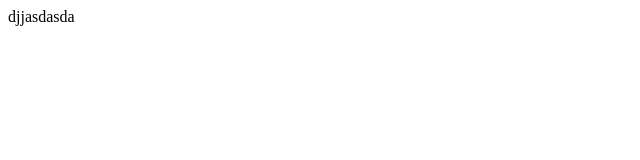
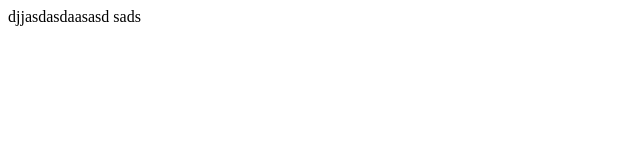
Before and after one commit to kourosa/o, a website: page index.html in a window 1280 px wide. Shown: the full height of the page, 0-640 px from the left. Drawn offline with Linux system fonts and the light colour scheme.

Commit message:
usingconcole

```diff
--- a/index.html
+++ b/index.html
@@ -7,5 +7,5 @@
     <title>Document</title>
   </head>
   <body></body>
-  djjasdasda
+  djjasdasdaasasd sads
 </html>
```
Also changed, not shown: mybra.html (+1 -1 lines).
